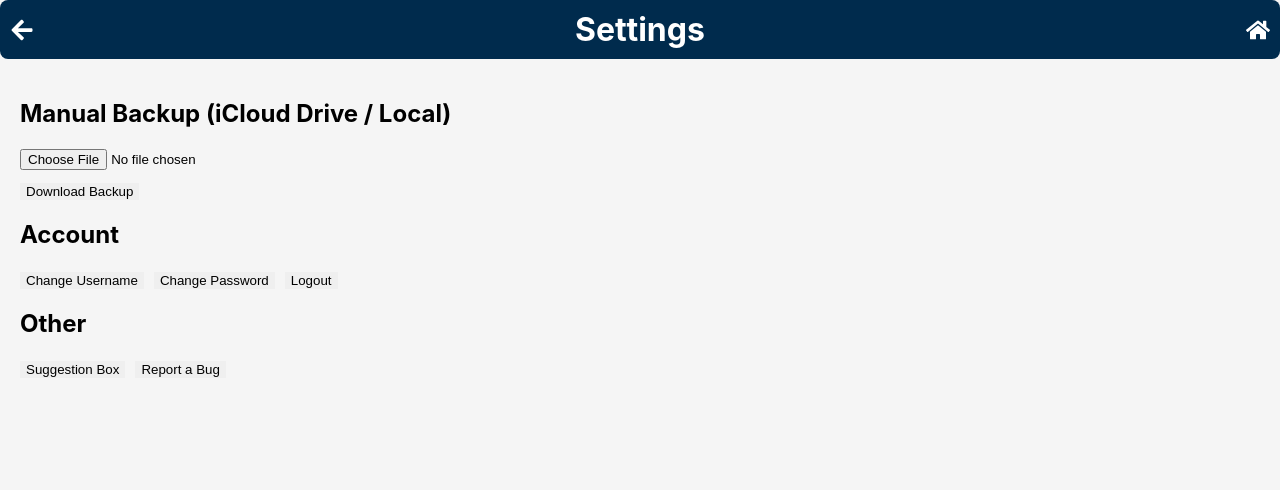
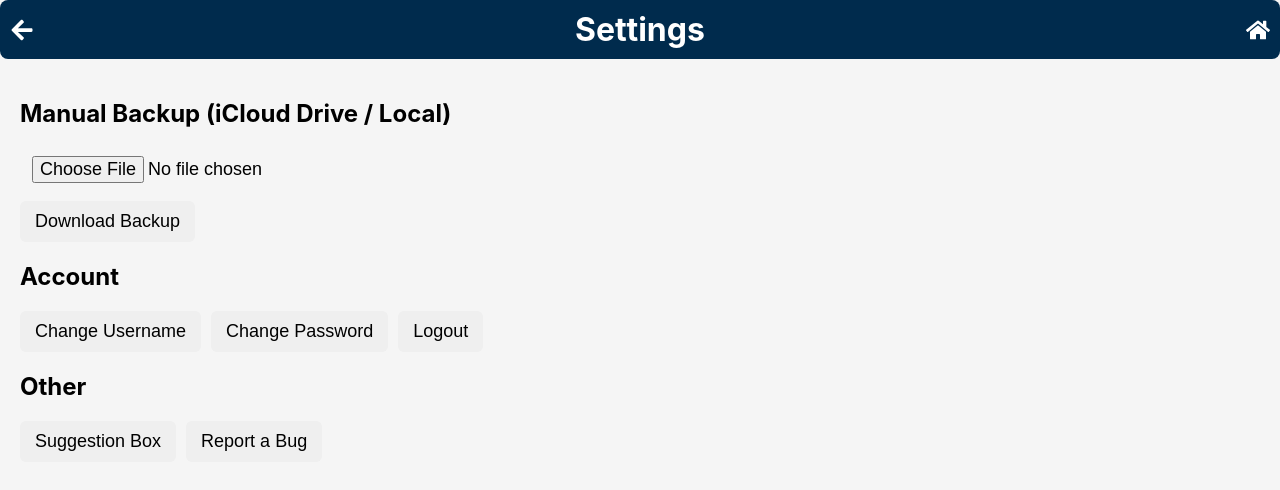
Before and after one commit to Vostcard-app/web-app, a React (Vite) app: page /settings in a window 1280 px wide. Shown: the top 490 px of the page. Built offline with nearby package versions, Linux system fonts and the light colour scheme.

Commit message:
Ready for Netlify deploy

```diff
--- a/src/pages/SettingsView.tsx
+++ b/src/pages/SettingsView.tsx
@@ -38,6 +38,11 @@ const SettingsView = () => {
             <input
               type="file"
               accept="application/json"
+              style={{
+                fontSize: '18px',
+                padding: '8px 12px',
+                borderRadius: '6px'
+              }}
               onChange={(e) => {
                 const file = e.target.files?.[0];
                 if (!file) return;
@@ -65,6 +70,11 @@ const SettingsView = () => {
           </div>
           <div style={{ marginTop: '10px' }}>
             <button
+              style={{
+                fontSize: '18px',
+                padding: '10px 15px',
+                borderRadius: '6px'
+              }}
               onClick={() => {
                 const blob = new Blob([JSON.stringify(savedVostcards, null, 2)], {
                   type: 'application/json',
@@ -84,15 +94,15 @@ const SettingsView = () => {
 
         <section style={{ marginBottom: '20px' }}>
           <h2>Account</h2>
-          <button style={{ marginRight: '10px' }}>Change Username</button>
-          <button style={{ marginRight: '10px' }}>Change Password</button>
-          <button>Logout</button>
+          <button style={{ marginRight: '10px', fontSize: '18px', padding: '10px 15px', borderRadius: '6px' }}>Change Username</button>
+          <button style={{ marginRight: '10px', fontSize: '18px', padding: '10px 15px', borderRadius: '6px' }}>Change Password</button>
+          <button style={{ fontSize: '18px', padding: '10px 15px', borderRadius: '6px' }}>Logout</button>
         </section>
 
         <section>
           <h2>Other</h2>
-          <button style={{ marginRight: '10px' }}>Suggestion Box</button>
-          <button>Report a Bug</button>
+          <button style={{ marginRight: '10px', fontSize: '18px', padding: '10px 15px', borderRadius: '6px' }}>Suggestion Box</button>
+          <button style={{ fontSize: '18px', padding: '10px 15px', borderRadius: '6px' }}>Report a Bug</button>
         </section>
       </div>
     </>
```
